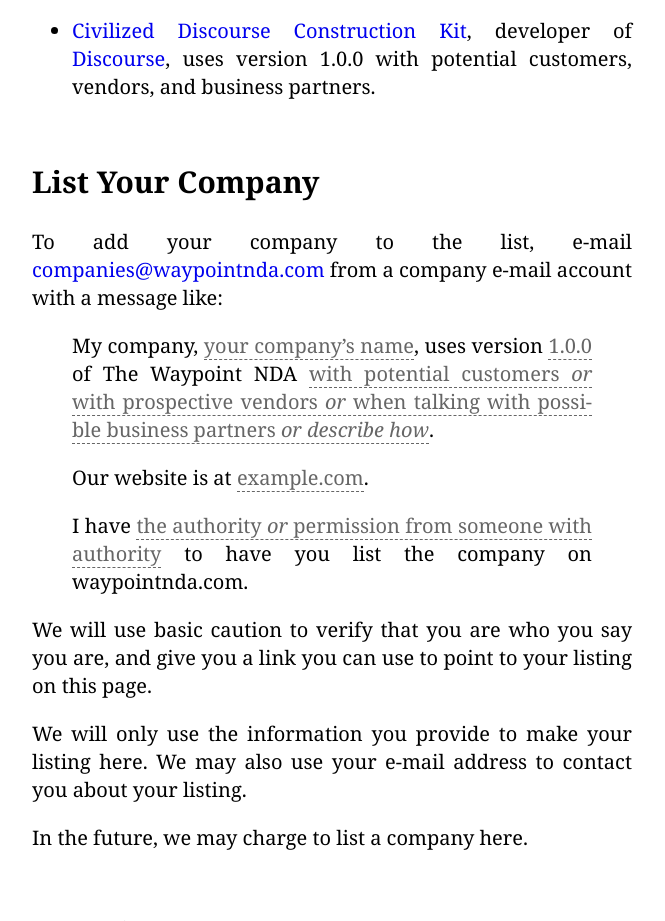
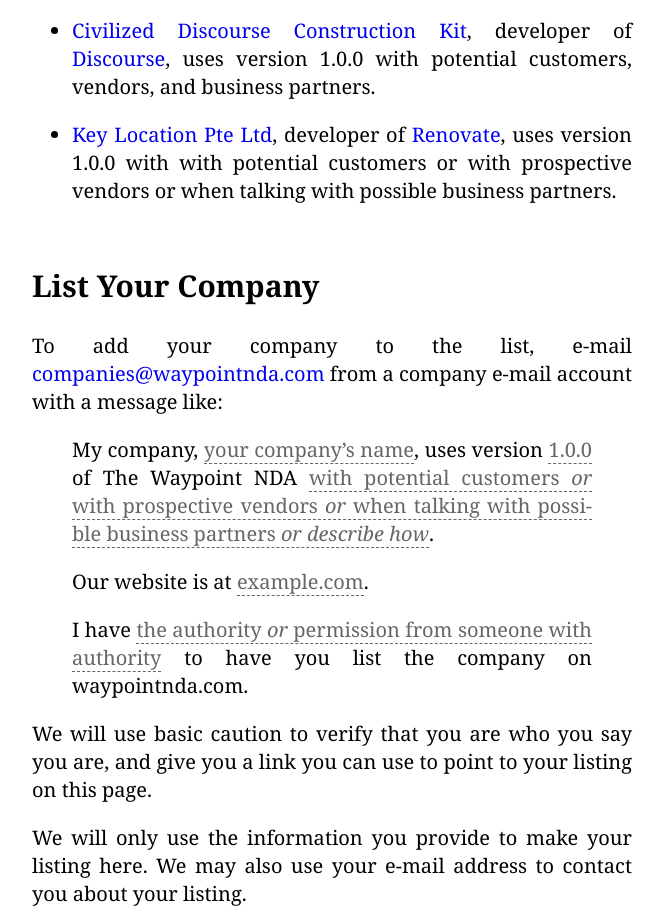
Before and after one commit to waypointnda/waypointnda.com, a website: page index.html in a window 1280 px wide. Shown: the part 1396-2317 px from the top of the page, without its empty margins (308-973 px from the left). Drawn offline with Linux system fonts and the light colour scheme.

Commit message:
Add Key Location / Renovate

```diff
--- a/index.html
+++ b/index.html
@@ -76,6 +76,7 @@
           <li><a href=https://spade.builders/>Special Projects & Decentralized Engineering Company</a> uses version 1.0.0 with potential customers or with prospective vendors or when talking with possible business partners.</li>
           <li><a href=https://syntexys.com>Syntexys Inc.</a> uses version 1.0.0 with potential customers, vendors, and business partners.</li>
           <li><a href=https://discourse.org/>Civilized Discourse Construction Kit</a>, developer of <a href=https://discourse.org>Discourse</a>, uses version 1.0.0 with potential customers, vendors, and business partners.</li>
+          <li><a href=https://renovatebot.com>Key Location Pte Ltd</a>, developer of <a href=https://renovatebot.com>Renovate</a>, uses version 1.0.0 with with potential customers or with prospective vendors or when talking with possible business partners.</li>
           <!--
           <li><a href=https://convox.com/>Convox, Inc.</a> uses version 1.0.0 with potential customers, vendors, and business partners.</li>
           -->
```
